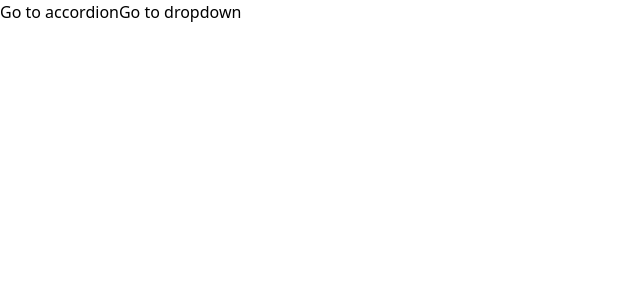
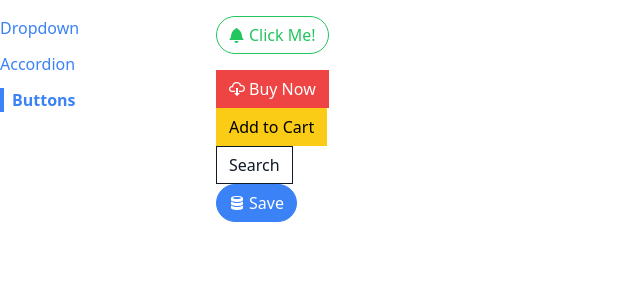
Before and after one commit to ernest-heh/react-components, a React (Create React App) app: page /buttons in a window 1280 px wide. Shown: the top 300 px of the page, without its empty margins (0-640 px from the left). Built offline with nearby package versions, Linux system fonts and the light colour scheme.

Commit message:
add custom hook for navigation context, add logic to conditionally display css for active navbar link

```diff
--- a/src/App.js
+++ b/src/App.js
@@ -1,19 +1,22 @@
-import Link from "./components/Link";
+import Sidebar from "./components/Sidebar";
 import Route from "./components/Route";
 import AccordionPage from "./pages/AccordionPage";
 import DropdownPage from "./pages/DropdownPage";
+import ButtonPage from "./pages/ButtonPage";
 
 function App() {
   return (
-    <div>
-      <Link to="/accordion">Go to accordion</Link>
-      <Link to="/dropdown">Go to dropdown</Link>
-      <div>
+    <div className="container mx-auto grid grid-cols-6 gap-4 mt-4">
+      <Sidebar />
+      <div className="col-span-5">
         <Route path="/accordion">
           <AccordionPage />
         </Route>
-        <Route path="/dropdown">
+        <Route path="/">
           <DropdownPage />
+        </Route>
+        <Route path="/buttons">
+          <ButtonPage />
         </Route>
       </div>
     </div>
--- a/src/components/Link.js
+++ b/src/components/Link.js
@@ -1,8 +1,14 @@
-import { useContext } from "react";
-import NavigationContext from "../context/navigation";
+import classNames from "classnames";
+import useNavigation from "../hooks/use-navigation";
 
-function Link({ to, children }) {
-  const { navigate } = useContext(NavigationContext);
+function Link({ to, children, className, activeClassName }) {
+  const { navigate, currentPath } = useNavigation();
+
+  const classes = classNames(
+    "text-blue-500",
+    className,
+    currentPath === to && activeClassName
+  );
 
   const handleClick = (event) => {
     // ALLOW USERS TO CMD OR CTRL CLICK ON A LINK TO OPEN IN A NEW TAB
@@ -15,7 +21,7 @@ function Link({ to, children }) {
   };
 
   return (
-    <a className="cursor-pointer" onClick={handleClick} href={to}>
+    <a className={classes} onClick={handleClick} href={to}>
       {children}
     </a>
   );
--- a/src/components/Route.js
+++ b/src/components/Route.js
@@ -1,8 +1,7 @@
-import { useContext } from "react";
-import NavigationContext from "../context/navigation";
+import useNavigation from "../hooks/use-navigation";
 
 function Route({ path, children }) {
-  const { currentPath } = useContext(NavigationContext);
+  const { currentPath } = useNavigation();
 
   if (path === currentPath) {
     return children;
--- /dev/null
+++ b/src/components/Sidebar.js
@@ -0,0 +1,30 @@
+import Link from "./Link";
+
+function Sidebar() {
+  const links = [
+    { label: "Dropdown", path: "/" },
+    { label: "Accordion", path: "/accordion" },
+    { label: "Buttons", path: "/buttons" },
+  ];
+
+  const renderedLinks = links.map((link) => {
+    return (
+      <Link
+        key={link.label}
+        to={link.path}
+        className="mb-3"
+        activeClassName="font-bold border-l-4 border-blue-500 pl-2"
+      >
+        {link.label}
+      </Link>
+    );
+  });
+
+  return (
+    <div className="stick top-0 overflow-y-scroll flex flex-col items-start">
+      {renderedLinks}
+    </div>
+  );
+}
+
+export default Sidebar;
--- /dev/null
+++ b/src/hooks/use-navigation.js
@@ -0,0 +1,8 @@
+import { useContext } from "react";
+import NavigationContext from "../context/navigation";
+
+function useNavigation() {
+  return useContext(NavigationContext);
+}
+
+export default useNavigation;
--- a/src/pages/ButtonPage.js
+++ b/src/pages/ButtonPage.js
@@ -5,7 +5,7 @@ function ButtonPage() {
   return (
     <div>
       <div>
-        <Button success rounded className="mb-4">
+        <Button success rounded outline className="mb-4">
           <GoBell />
           Click Me!
         </Button>
@@ -20,7 +20,9 @@ function ButtonPage() {
         <Button warning>Add to Cart</Button>
       </div>
       <div>
-        <Button secondary>Search</Button>
+        <Button secondary outline>
+          Search
+        </Button>
       </div>
       <div>
         <Button primary rounded>
```
